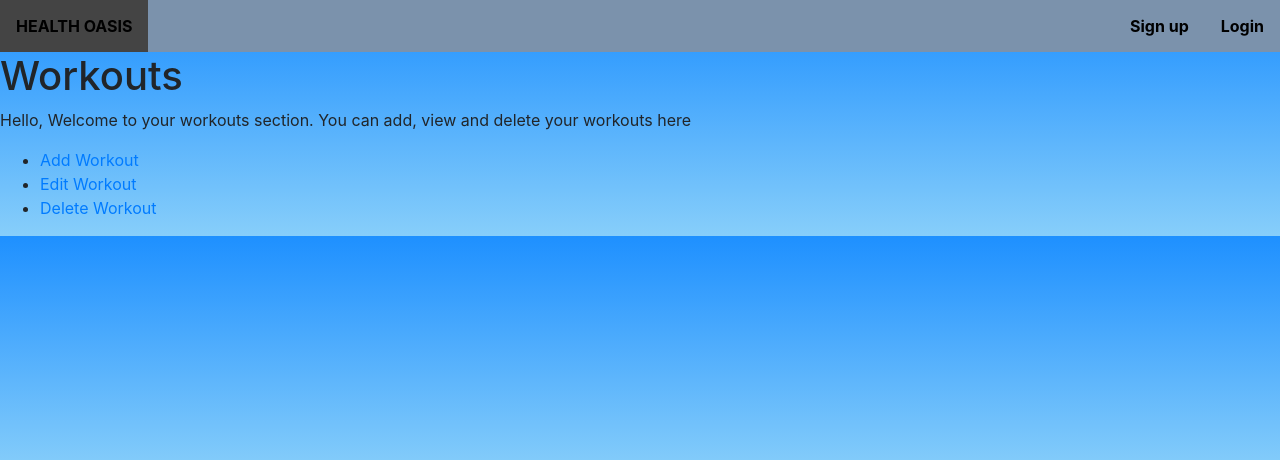
After one commit to Beehive324/com2027-deployment, a Django app: page /workoutlog/workouts in a window 1280 px wide. The commit adds this page. Shown: the top 460 px of the page. Run offline with Django 4.2, Linux system fonts and the light colour scheme; style sheets or scripts are compiled from the project's sources; some libraries are stand-ins or nearby versions.

Commit message:
Added progress, workouts to navbar.edited workouts

```diff
--- a/healthoasis/healthoasis/urls.py
+++ b/healthoasis/healthoasis/urls.py
@@ -42,7 +42,11 @@ urlpatterns = [
     path('accounts/delete/', homeapp.views.deleteUser, name="deleteUser"),
 
     #Workout URLs
-    path('workoutlog/add/', homeapp.views.addWorkout, name='addWorkout'),
-    path('workoutlog/edit', homeapp.views.editWorkout, name='editWorkout'),
-    path('workoutlog/delete', homeapp.views.deleteWorkout, name='deleteWorkout'),
+    path('workoutlog/workouts', homeapp.views.workout2, name='workouts'),
+    path('workoutlog/add', homeapp.views.addWorkout2, name='addWorkout'),
+    path('workoutlog/edit', homeapp.views.editWorkout2, name='editWorkout'),
+    path('workoutlog/delete', homeapp.views.deleteWorkout2, name='deleteWorkout'),
+
+    #Workout URLs
+    path('progress/progress', homeapp.views.progress, name='progress'),
 ]
--- a/healthoasis/homeapp/templates/homeapp/home.html
+++ b/healthoasis/homeapp/templates/homeapp/home.html
@@ -6,7 +6,7 @@
 {% block content %}
 <h1>Homepage</h1>
 
-{% include "registration/login.html" %}
+<!--{% include "registration/login.html" %}-->
 
 <section>
 <h2>Weather</h2>
--- /dev/null
+++ b/healthoasis/homeapp/templates/workoutlog/workouts.html
@@ -0,0 +1,15 @@
+{% extends 'base.html' %}
+{% block title %}
+<title>Workouts</title>
+{% endblock title%}
+
+{% block content %}
+<h1>Workouts</h1>
+
+<p>Hello, Welcome to your workouts section. You can add, view and delete your workouts here</p>
+    <ul>
+    <li> <a href="{% url 'addWorkout' %}">Add Workout</a> </li>
+    <li> <a href="{% url 'editWorkout' %}">Edit Workout</a> </li>
+    <li> <a href="{% url 'deleteWorkout' %}">Delete Workout</a> </li>
+</ul>
+{% endblock content %}
--- a/healthoasis/homeapp/views.py
+++ b/healthoasis/homeapp/views.py
@@ -143,6 +143,27 @@ def deleteUser(request):
         return redirect('/home')
     return render(request, "registration/deleteUser.html", context)
 
+#_____________________________________________________________________
+#View to add a workout(added this just to see the workouts pages -Obi)
+def workout2(request):
+    return render(request, 'workoutlog/workouts.html')
+
+def addWorkout2(request):
+    return render(request, 'workoutlog/add.html')
+
+def editWorkout2(request):
+    return render(request, 'workoutlog/edit.html')
+
+def deleteWorkout2(request):
+    return render(request, 'workoutlog/delete.html')
+
+
+#View to add a progress (Its empty for now just added it to complete the navbar)
+def progress(request):
+    return render(request, 'progress/progress.html')
+#_____________________________________________________________________
+
+
 
 #View to add a workout
 @login_required
--- a/healthoasis/templates/navbar.html
+++ b/healthoasis/templates/navbar.html
@@ -7,6 +7,8 @@
         <li> <a href="">{{ user.username }}</a> </li>
         <li> <a href="{% url 'nutrition' %}">Nutrition</a> </li>
         <li> <a href="{% url 'chat_index' %}">Chat</a> </li>
+        <li> <a href="{% url 'workouts' %}">Workouts</a> </li>
+        <li> <a href="{% url 'progress' %}">Progress</a> </li>
         <li> <a href="{% url 'logout' %}">Logout</a> </li>
         {% else %}
         <li> <a href="{% url 'signup_user' %}">Sign up</a> </li>
--- a/healthoasis/templates/quiz.html
+++ b/healthoasis/templates/quiz.html
@@ -20,7 +20,7 @@
 			<option value="3">Moderately Active (moderate exercise or sports 3-5 days a week)</option>
 			<option value="4">Very Active (hard exercise or sports 6-7 days a week)</option>
 			<option value="5">Super Active (very hard exercise or sports, physical job or training twice a day)</option>
-		</select><br><br>
+		</selectwebsite><br><br>
 
 		<label for="dietary-preferences">Dietary Preferences:</label><br>
 		<input type="checkbox" id="vegetarian" name="dietary-preferences" value="vegetarian">
```
Also changed, not shown: healthoasis/homeapp/templates/progress/progress.html (added, +11 -0 lines), healthoasis/homeapp/templates/workoutlog/add.html (renamed from healthoasis/templates/workoutlog/add.html, +7 -0 lines), healthoasis/homeapp/templates/workoutlog/delete.html (renamed from healthoasis/templates/workoutlog/delete.html, +8 -0 lines), healthoasis/homeapp/templates/workoutlog/edit.html (renamed from healthoasis/templates/workoutlog/edit.html, +7 -0 lines), healthoasis/db.sqlite3, healthoasis/static/css/hoBackground.png (added).
